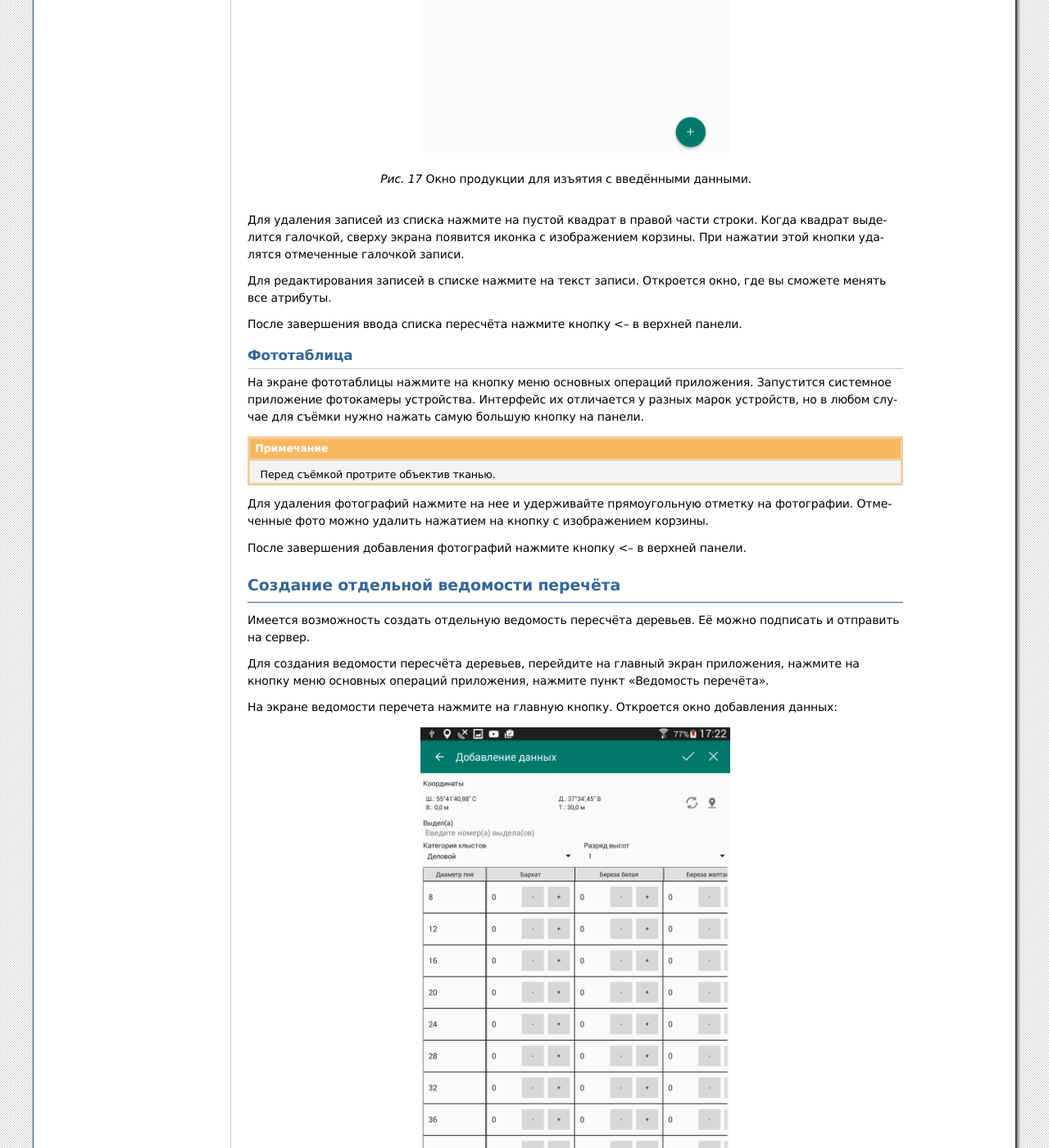
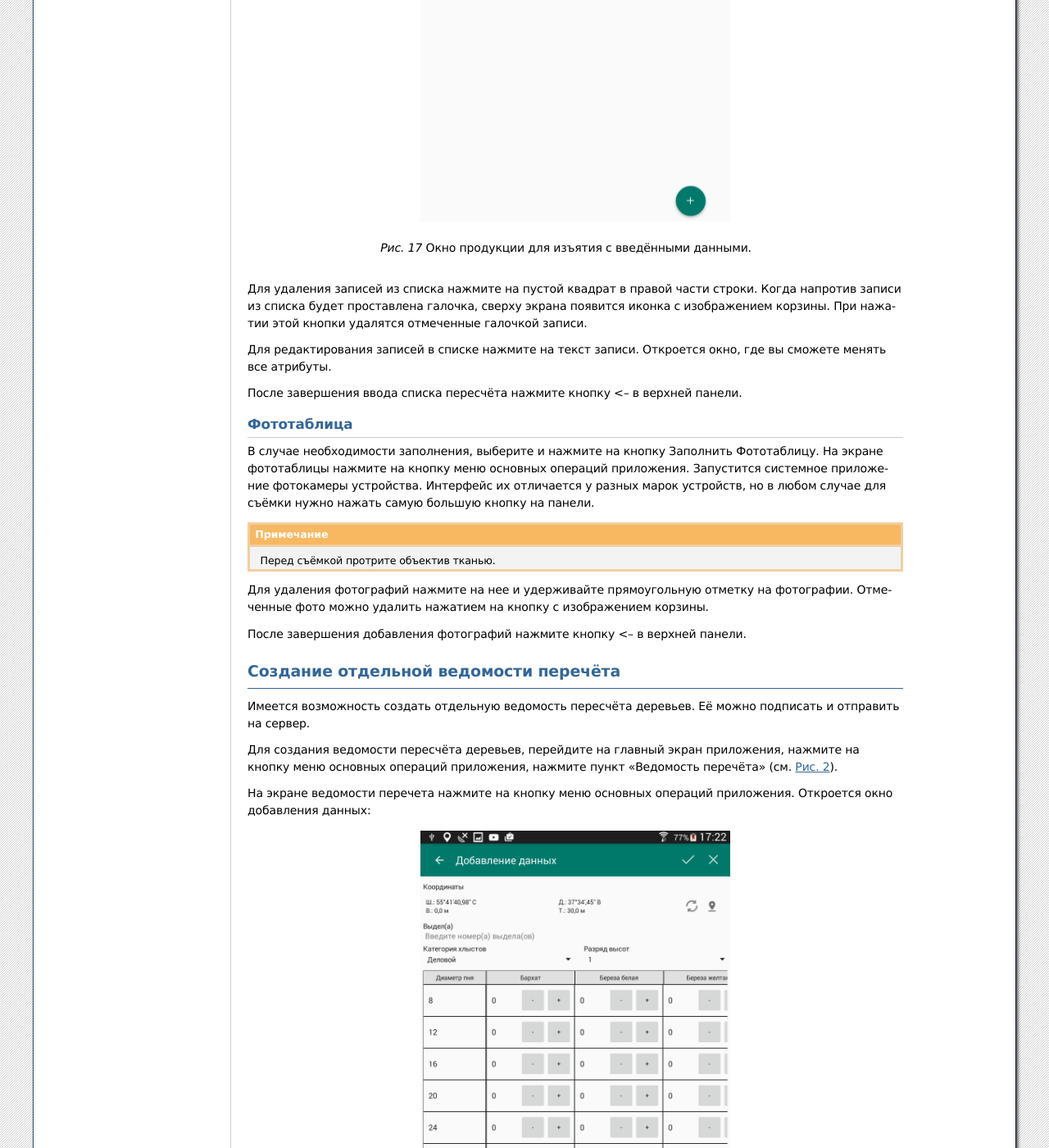
Before and after one commit to nextgis/docs_forestinspector, a Sphinx documentation site: the page built from source/inspector.rst, in a window 1280 px wide and 1400 px high, scrolled down 15622 px. Shown: the whole window at 82% size. Built offline with Sphinx 7.4.7, drawn with Linux system fonts in a browser that asks for light colours; formulas are drawn with MathJax 3; some of the changed text lies outside the part shown.

Commit message:
редактирование лесного инспектора

```diff
--- a/source/inspector.rst
+++ b/source/inspector.rst
@@ -259,7 +259,7 @@
 Ведомость перечета
 ^^^^^^^^^^^^^^^^^^^^^^^^^
 
-В случае необходимости, выберите и нажмите на кнопку Заполнить Ведомость перечета.
+В случае необходимости заполнения, выберите и нажмите на кнопку Заполнить Ведомость перечета.
 На экране ведомости перечета нажмите на кнопку меню основных операций. Откроется
 окно добавления данных.
 
@@ -291,7 +291,8 @@
    Окно ведомости пересчёта с введёнными данными.
 
 Для удаления записей из ведомости перечета нажмите на пустой квадрат в правой части строки.
-Когда он выделится галочкой, то сверху экрана появится иконка с изображением корзины.
+Когда напротив записи из списка будет проставлена галочка, то сверху экрана появится
+иконка с изображением корзины.
 При нажатии иконку с изображением корзины удалятся записи из списка, отмеченные галочкой.
 Для редактирования записей в ведомости пересчёта нажмите на текст записи. Откроется окно,
 где вы сможете менять все атрибуты.
@@ -301,9 +302,8 @@
 Ведомость о виде и количестве продукции, подлежащей изъятию
 ^^^^^^^^^^^^^^^^^^^^^^^^^^^^^^^^^^^^^^^^^^^^^^^^^^^^^^^^^^^^^
 
-В случае необходимости, выберите и нажмите на кнопку Заполнить Вид и количество продукции,
-подлежащей изъятию. На экране Продукция для изъятия нажмите на кнопку меню основных операций.
-Откроется окно добавления данных (см. :numref:`fw_produkcia_dlya_izatia_entering`).
+В случае необходимости заполнения, выберите и нажмите на кнопку Заполнить Вид и количество продукции,
+подлежащей изъятию. На экране Продукция для изъятия нажмите на кнопку меню основных операций приложения. Откроется окно добавления данных (см. :numref:`fw_produkcia_dlya_izatia_entering`).
 
 .. figure:: _static/fw_produkcia_dlya_izatia_entering.png
    :name: fw_produkcia_dlya_izatia_entering
@@ -323,9 +323,9 @@
 
    Окно продукции для изъятия с введёнными данными.
 
-Для удаления записей из списка нажмите на квадрат в правой части строки. Когда запись
-из списка выделится галочкой, то сверху экрана появится иконка с изображением корзины.
-При нажатии на эту иконку удалятся отмеченные галочкой записи.
+Для удаления записей из списка нажмите на квадрат в правой части строки. Когда напротив
+записи из списка будет проставлена галочка, то сверху экрана появится иконка с изображением
+корзины. При нажатии на эту иконку удалятся отмеченные галочкой записи.
 
 Для редактирования записей в списке нажмите на текст записи. Откроется окно, где
 вы сможете менять все атрибуты.
@@ -335,7 +335,10 @@
 Акт об обнаружении орудий заготовки
 ^^^^^^^^^^^^^^^^^^^^^^^^^^^^^^^^^^^^^^^^^^^^^^^^^^^^^
 
-На экране :guilabel:`Акт об обнаружении орудий заготовки`. Нажмите на главную кнопку.
+В случае необходимости заполнения, выберите и нажмите на кнопку Заполнить Акт об обнаружении
+на месте лесонарушения орудий незаконной заготовки (техники, механизмов и т.д.).
+На экране :guilabel:`Акт об обнаружении орудий заготовки`. Нажмите на кнопку меню
+основных операций приложения.
 Откроется окно добавления данных (см. :numref:`fw_akt_obnaruzenia_orudiy_entering`).
 
 .. figure:: _static/fw_akt_obnaruzenia_orudiy_entering.png
@@ -357,8 +360,8 @@
    Окно продукции для изъятия с введёнными данными.
 
 Для удаления записей из списка нажмите на пустой квадрат в правой части строки. Когда
-квадрат выделится галочкой, сверху экрана появится иконка с изображением корзины. При
-нажатии этой кнопки удалятся отмеченные галочкой записи.
+напротив записи из списка будет проставлена галочка, сверху экрана появится иконка
+с изображением корзины. При нажатии этой кнопки удалятся отмеченные галочкой записи.
 
 Для редактирования записей в списке нажмите на текст записи. Откроется окно, где
 вы сможете менять все атрибуты.
@@ -368,6 +371,7 @@
 Фототаблица
 ^^^^^^^^^^^^^^^^^^^^^^^^^^^^^^^^^^^^^^^^^^^^^^^^^^^^^
 
+В случае необходимости заполнения, выберите и нажмите на кнопку Заполнить Фототаблицу.
 На экране фототаблицы нажмите на кнопку меню основных операций приложения. Запустится
 системное приложение фотокамеры устройства. Интерфейс их отличается у разных марок
 устройств, но в любом случае для съёмки нужно нажать самую большую кнопку на панели.
@@ -380,15 +384,16 @@
 После завершения добавления фотографий нажмите кнопку <-- в верхней панели.
 
 Создание отдельной ведомости перечёта
-------------------------------
+--------------------------------------
 
 Имеется возможность создать отдельную ведомость пересчёта деревьев. Её можно подписать
 и отправить на сервер.
 
 Для создания ведомости пересчёта деревьев, перейдите на главный экран приложения,
-нажмите на кнопку меню основных операций приложения, нажмите пункт "Ведомость перечёта".
+нажмите на кнопку меню основных операций приложения, нажмите пункт "Ведомость перечёта" (см. :numref:`fw_akt_o_lesonarushenii_create`).
 
-На экране ведомости перечета нажмите на главную кнопку. Откроется окно добавления данных:
+На экране ведомости перечета нажмите на кнопку меню основных операций приложения.
+Откроется окно добавления данных:
 
 .. figure:: _static/fw_vedomost_perecheta_add.png
    :name: fw_vedomost_perecheta_standalone_add
@@ -416,8 +421,8 @@
    Окно ведомости пересчёта с введёнными данными.
 
 Для удаления записей из ведомости перечета нажмите на пустой квадрат в правой части строки.
-Когда он выделится галочкой, то сверху экрана появится иконка с изображением корзины.
-При нажатии на эту иконку удалятся отмеченные галочкой записи.
+Когда напротив записи из списка будет проставлена галочка, то сверху экрана появится
+иконка с изображением корзины. При нажатии на эту иконку удалятся отмеченные галочкой записи.
 Для редактирования записей в ведомости пересчёта нажмите на текст записи. Откроется окно,
 где вы сможете менять все атрибуты.
 
@@ -426,7 +431,8 @@
 Создание акта полевых мероприятий
 -------------------------------------------------
 
-* На главном экране нажмите на кнопку меню основных операций приложения. Нажмите :guilabel:`Акт о полевых мероприятиях`.
+На главном экране нажмите на кнопку меню основных операций приложения.
+Нажмите :guilabel:`Акт о полевых мероприятиях`.
 
 Этот документ состоит из набора текстовых полей. Для заполнения формы выполните
 последовательность действий, описаную в этом разделе.
@@ -434,8 +440,8 @@
 Заполнение акта
 ^^^^^^^^^^^^^^^^^^^^^^^^^^^^^^^^^^^^^^^^^^^^^^^^^^^^^^^
 
-1. На главном экране нажмите на кнопку меню основных операций приложения. Нажмите "Акт о лесонарушении".
-Откроется форма акта.
+1. На главном экране нажмите на кнопку меню основных операций приложения.
+   Нажмите "Акт о лесонарушении". Откроется форма акта.
 
 .. figure:: _static/fw_mainscreen_mainbutton.png
    :name: fw_mainscreen_mainbutton_akt_polevykh_meropiatii
@@ -473,11 +479,13 @@
 9. Нажмите на поле :guilabel:`2. Место совершения нарушения`. Откроется карта.
 Нажмите на кнопку меню основных операций.
 
-Координаты можно задать разными способами по вашему выбору.
+Координаты места совершения лесонарушения можно задать разными способами по вашему выбору.
 
 Список
 """"""""""""""""""""""""""""""""""""""""""""
 
+Нажмите на кнопку меню основных операций. Откроется меню, в котором прелагаются
+несколько вариантов ввода координат. Выберите вариант ввода координат Список (см. :numref:`fw_modes_add_coordinates`).
 Откроется список лесоделения. Вы можете выбрать в нём одно или несколько значений.
 Нажмите на пустой квадратик в правом краю, чтобы поставить галочку.
 
@@ -509,8 +517,9 @@
 Обходом
 """"""""""""""""""""""""""""""""""""""""""""
 
-После нажатия кнопки Обходом вы можете обойти пешком или объехать на транспортном
-средстве территорию.
+Нажмите на кнопку меню основных операций. Откроется меню, в котором прелагаются
+несколько вариантов ввода координат. Выберите вариант ввода координаты Обходом (см. :numref:`fw_modes_add_coordinates`). После нажатия кнопки Обходом вы можете
+обойти пешком или объехать на транспортном средстве территорию.
 
 .. figure:: _static/fw_vvod_obkhodom_1.png
    :name: fw_vvod_obkhodom_1_akt_polevykh_meropriatii
@@ -539,6 +548,8 @@
 Вручную
 """"""""""""""""""""""""""""""""""""""""""""
 
+Нажмите на кнопку меню основных операций. Откроется меню, в котором прелагаются
+несколько вариантов ввода координат. Выберите вариант ввода координаты Вручную (см. :numref:`fw_modes_add_coordinates`).
 На экране появится карта. Нажмите на вторую иконку на панели инструментов внизу экрана
 (расположение иконок на панели инструментов слева направо)
 на :numref:`fw_ngmobile_creating_mpolyg_pic_2`.
```
Also changed, not shown: other parts of source/inspector.rst (+2 -2 lines).
